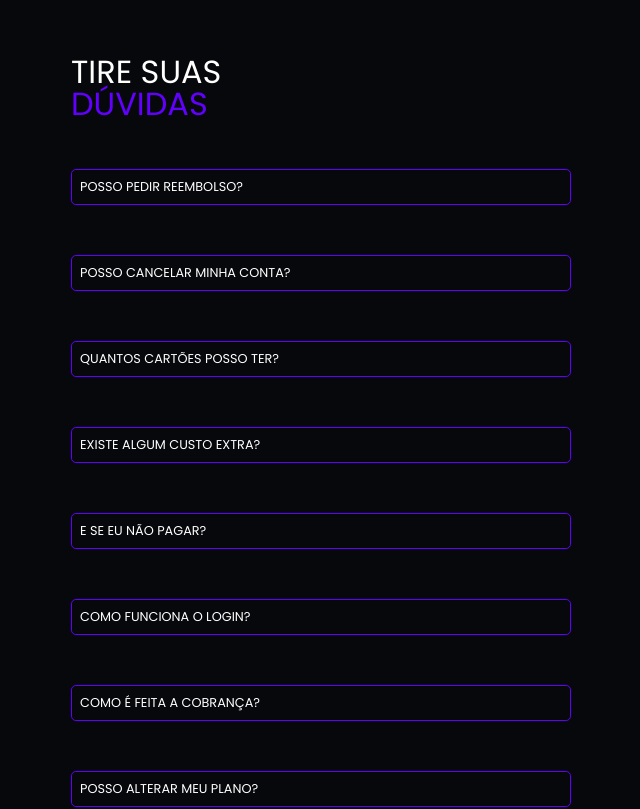
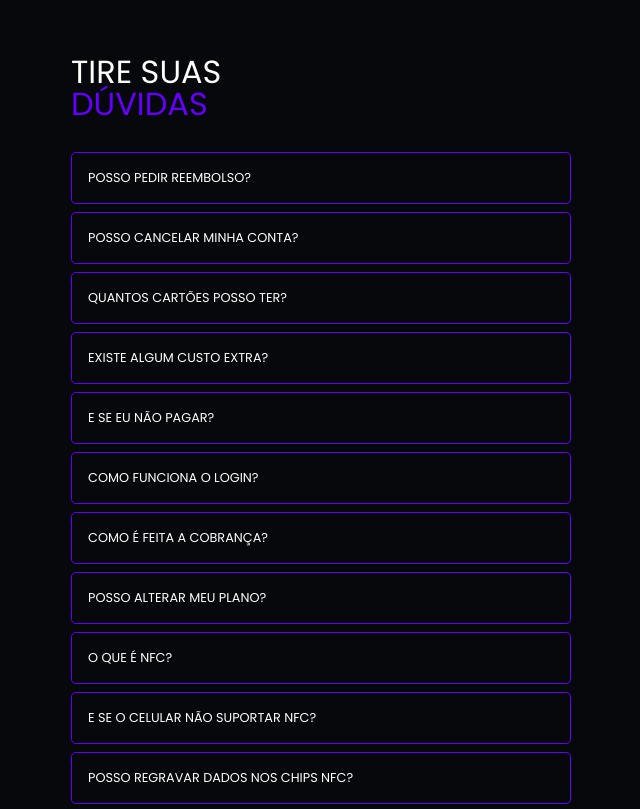
Before and after one commit to lcpsd/visitase7e, a Next.js app: page /LadingPage/components/QAsection in a window 1280 px wide. Shown: the top 809 px of the page, without its empty margins (319-959 px from the left). Built offline with nearby package versions, Linux system fonts and the light colour scheme.

Commit message:
Q&A section layout adjustments

```diff
--- a/src/pages/LadingPage/components/QAsection/CollapseCard/styles.module.scss
+++ b/src/pages/LadingPage/components/QAsection/CollapseCard/styles.module.scss
@@ -18,7 +18,7 @@
 
         border: 1px solid var(--purple-100);
 
-        padding: 0.5rem;
+        padding: 1rem;
 
         width: 100%;
 
@@ -27,6 +27,8 @@
         font-weight: normal;
 
         font-size: 0.8rem;
+
+        margin: 0;
     }
 
     p{
@@ -39,7 +41,7 @@
 
         position: relative;
 
-        padding: 10px;
+        padding: 0.8rem;
 
         &::before{
             content: ' ';
--- a/src/pages/LadingPage/components/QAsection/styles.module.scss
+++ b/src/pages/LadingPage/components/QAsection/styles.module.scss
@@ -14,7 +14,6 @@
     flex-direction: column;
     justify-content: center;
     align-items: center;
-    gap: 1rem;
 
     .container{
         width: 100%;
@@ -40,7 +39,7 @@
             justify-content: center;
             align-items: center;
 
-            gap: 1rem;
+            gap: 0.5rem;
         }
     }
 }
```
